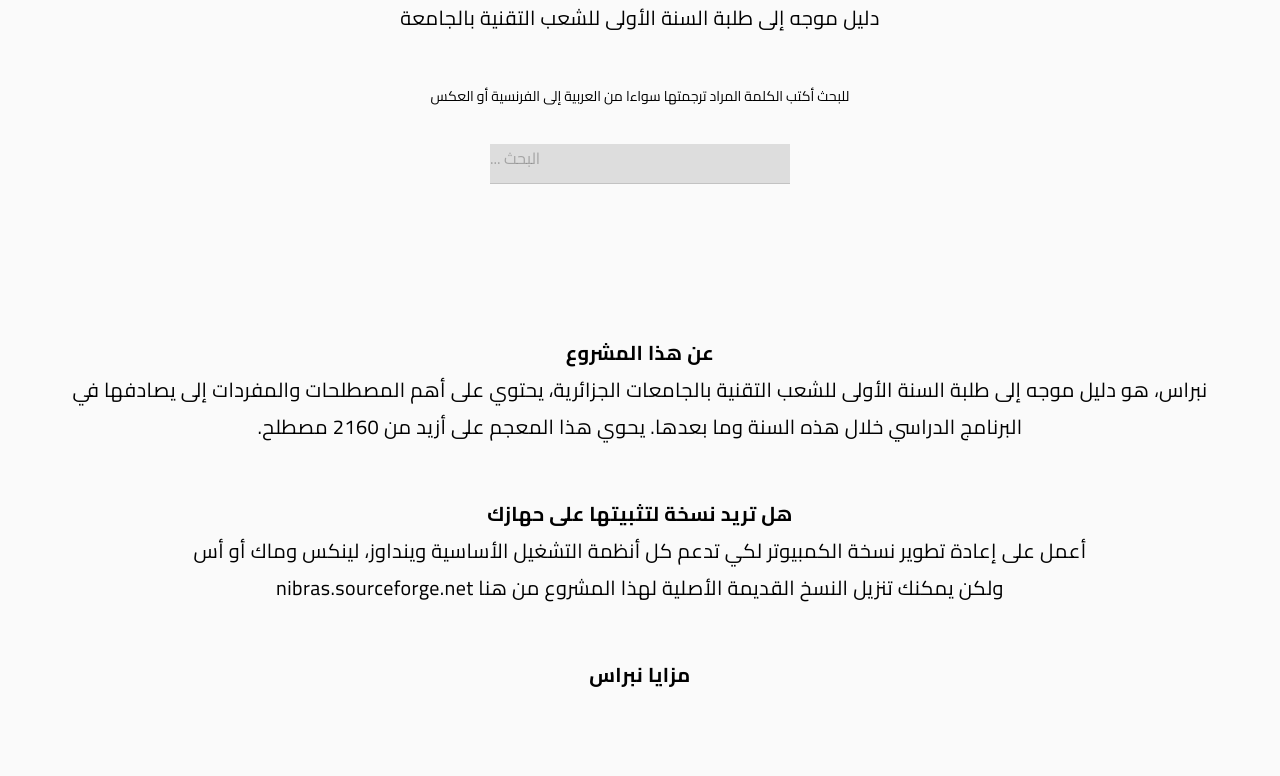
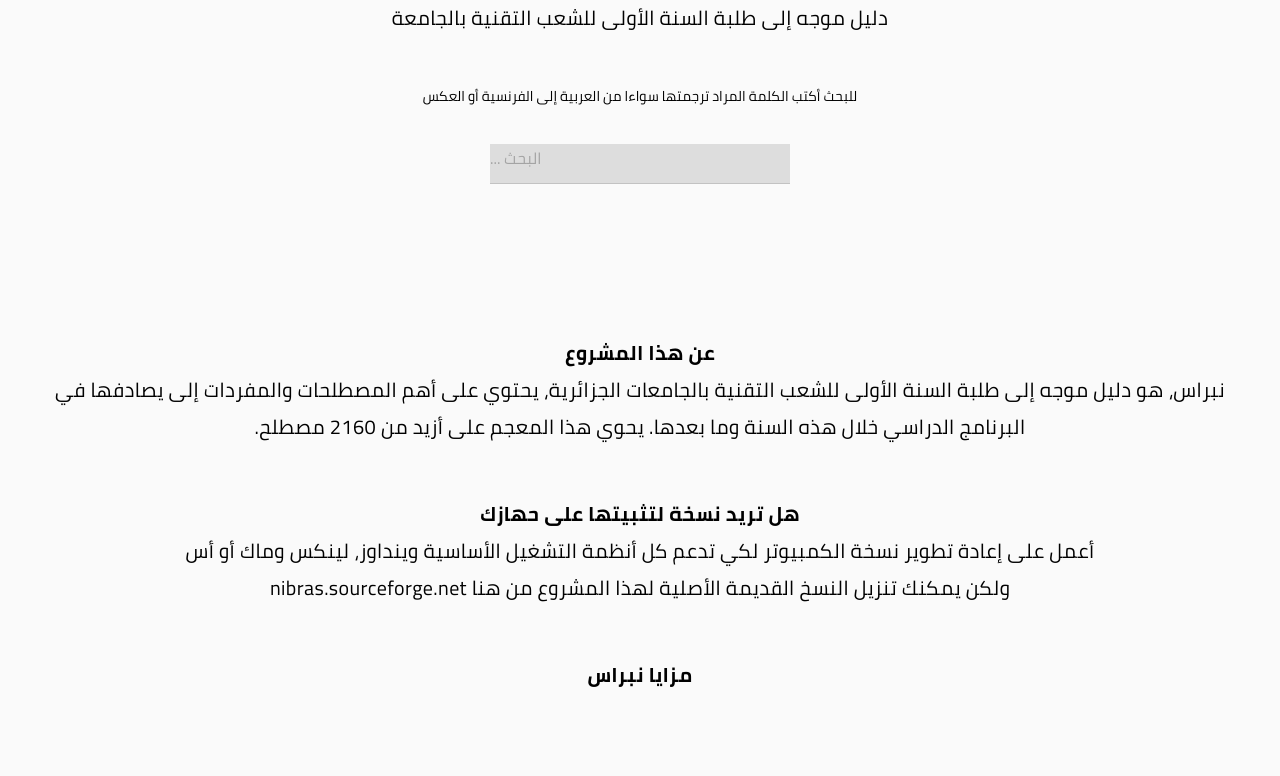
Before and after one commit to walidamriou/Nibras, a plain HTML site: page index.html in a window 1280 px wide. Shown: the part 110-886 px from the top of the page. Drawn offline with nearby package versions, Linux system fonts and the light colour scheme; no server answers.

Commit message:
add fonts

```diff
--- /dev/null
+++ b/font/stylesheet.css
@@ -0,0 +1,54 @@
+/* arabic */
+@font-face {
+  font-family: 'Cairo';
+  font-style: normal;
+  font-weight: 400;
+  font-display: swap;
+  src: local('Cairo Regular'), local('Cairo-Regular'), url(1.woff2) format('woff2');
+  unicode-range: U+0600-06FF, U+200C-200E, U+2010-2011, U+204F, U+2E41, U+FB50-FDFF, U+FE80-FEFC;
+}
+/* latin-ext */
+@font-face {
+  font-family: 'Cairo';
+  font-style: normal;
+  font-weight: 400;
+  font-display: swap;
+  src: local('Cairo Regular'), local('Cairo-Regular'), url(2.woff2) format('woff2');
+  unicode-range: U+0100-024F, U+0259, U+1E00-1EFF, U+2020, U+20A0-20AB, U+20AD-20CF, U+2113, U+2C60-2C7F, U+A720-A7FF;
+}
+/* latin */
+@font-face {
+  font-family: 'Cairo';
+  font-style: normal;
+  font-weight: 400;
+  font-display: swap;
+  src: local('Cairo Regular'), local('Cairo-Regular'), url(3.woff2) format('woff2');
+  unicode-range: U+0000-00FF, U+0131, U+0152-0153, U+02BB-02BC, U+02C6, U+02DA, U+02DC, U+2000-206F, U+2074, U+20AC, U+2122, U+2191, U+2193, U+2212, U+2215, U+FEFF, U+FFFD;
+}
+/* arabic */
+@font-face {
+  font-family: 'Cairo';
+  font-style: normal;
+  font-weight: 700;
+  font-display: swap;
+  src: local('Cairo Bold'), local('Cairo-Bold'), url(4.woff2) format('woff2');
+  unicode-range: U+0600-06FF, U+200C-200E, U+2010-2011, U+204F, U+2E41, U+FB50-FDFF, U+FE80-FEFC;
+}
+/* latin-ext */
+@font-face {
+  font-family: 'Cairo';
+  font-style: normal;
+  font-weight: 700;
+  font-display: swap;
+  src: local('Cairo Bold'), local('Cairo-Bold'), url(5.woff2) format('woff2');
+  unicode-range: U+0100-024F, U+0259, U+1E00-1EFF, U+2020, U+20A0-20AB, U+20AD-20CF, U+2113, U+2C60-2C7F, U+A720-A7FF;
+}
+/* latin */
+@font-face {
+  font-family: 'Cairo';
+  font-style: normal;
+  font-weight: 700;
+  font-display: swap;
+  src: local('Cairo Bold'), local('Cairo-Bold'), url(6.woff2) format('woff2');
+  unicode-range: U+0000-00FF, U+0131, U+0152-0153, U+02BB-02BC, U+02C6, U+02DA, U+02DC, U+2000-206F, U+2074, U+20AC, U+2122, U+2191, U+2193, U+2212, U+2215, U+FEFF, U+FFFD;
+}
--- a/index.html
+++ b/index.html
@@ -14,7 +14,7 @@
   <link rel="stylesheet" href="css/style_buttons.css">
   <link rel="icon" href="img/logo.png" type="image/png" sizes="16x16">
   <link rel="stylesheet" href="material_design/material.min.css">
-  <link href="https://fonts.googleapis.com/css2?family=Cairo:wght@400;700&display=swap" rel="stylesheet">
+  <link rel="stylesheet" href="font/stylesheet.css">
 
   <script src="material_design/material.min.js"></script>
   <script src="js/jquery.min.js"></script>
```
Also changed, not shown: font/1.woff2 (added), font/2.woff2 (added), font/3.woff2 (added), font/4.woff2 (added), font/5.woff2 (added), font/6.woff2 (added), font/dejavusansmono-webfont.woff2 (added).
